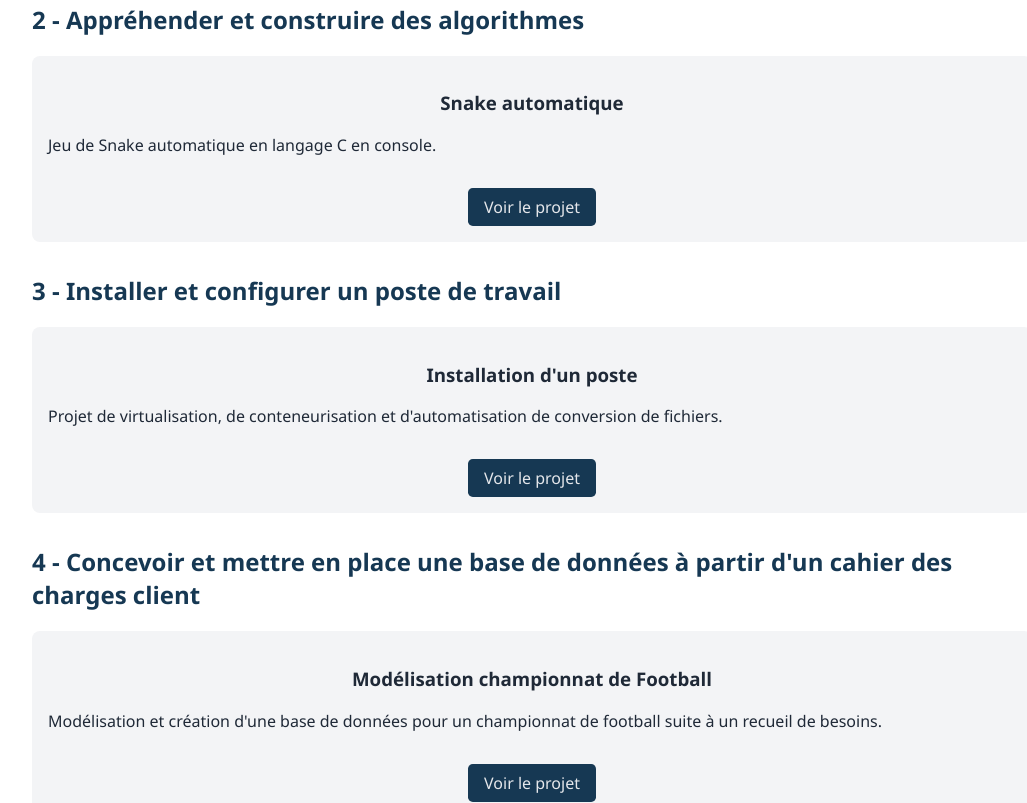
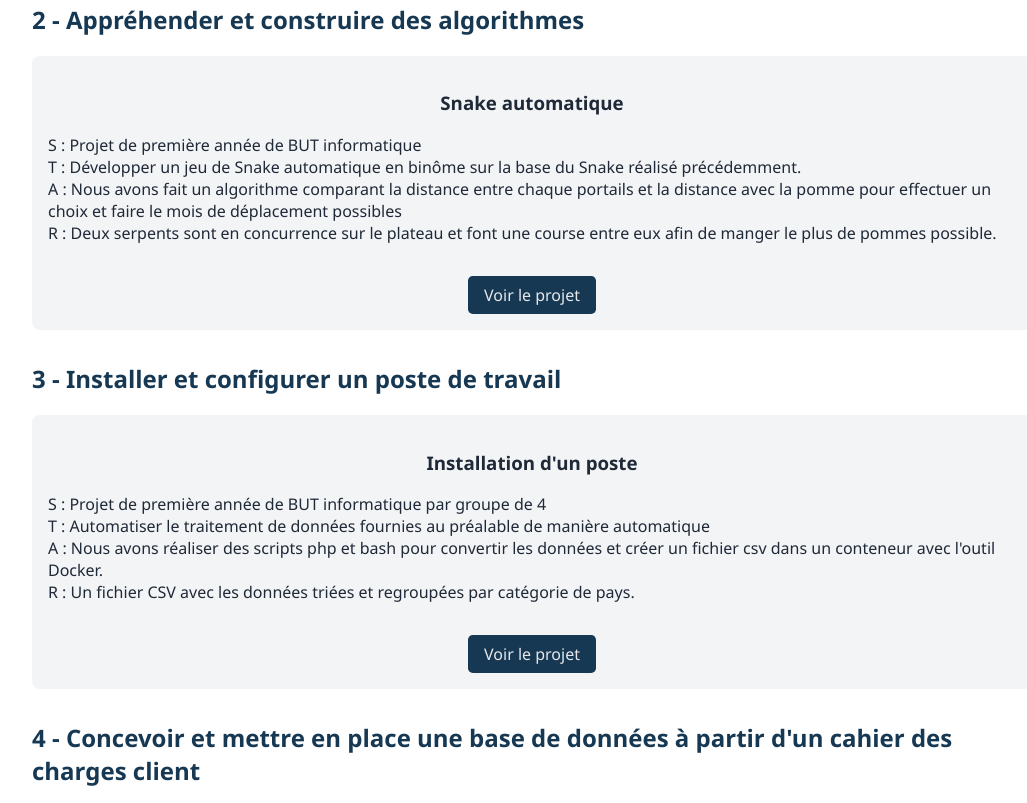
Before and after one commit to Titouangrn/Titouangrn.portfolio.github.io, a plain HTML site: page competence.html in a window 1280 px wide. Shown: the part 615-1418 px from the top of the page, without its empty margins (108-1135 px from the left). Drawn offline with Linux system fonts and the light colour scheme.

Commit message:
ajout du star SAE Docker

```diff
--- a/competence.html
+++ b/competence.html
@@ -28,8 +28,7 @@
       <h2>1 - Développer une application simple</h2>
       <div>
         <h3>Jeu de Snake</h3>
-        <p>Jeu de Snake en langage C en console.
-
+        <p>
           S : Projet de première année de BUT informatique
             <br>
           T : L'objectif était de développer un jeu de snake en console en C étape par étape avec un cahier des charges évoluant au fil des semaines
@@ -48,7 +47,16 @@
       <h2>2 - Appréhender et construire des algorithmes</h2>
       <div>
         <h3>Snake automatique</h3>
-        <p>Jeu de Snake automatique en langage C en console.</p>
+        <p>
+          S : Projet de première année de BUT informatique
+            <br>
+          T : Développer un jeu de Snake automatique en binôme sur la base du Snake réalisé précédemment.
+            <br>
+          A : Nous avons fait un algorithme comparant la distance entre chaque portails et la distance avec la pomme pour effectuer un
+          choix et faire le mois de déplacement possibles
+            <br>
+          R : Deux serpents sont en concurrence sur le plateau et font une course entre eux afin de manger le plus de pommes possible.
+        </p>
         <a class="button" href="https://github.com/Titouangrn/Snake_automatique" target="_blank">Voir le projet</a>
       </div>
     </div>
@@ -58,7 +66,16 @@
       <h2>3 - Installer et configurer un poste de travail</h2>
       <div>
         <h3>Installation d'un poste</h3>
-        <p>Projet de virtualisation, de conteneurisation et d'automatisation de conversion de fichiers.</p>
+         <p>
+          S : Projet de première année de BUT informatique par groupe de 4
+            <br>
+          T : Automatiser le traitement de données fournies au préalable de manière automatique
+            <br>
+          A : Nous avons réaliser des scripts php et bash pour convertir les données et créer un fichier csv dans un
+            conteneur avec l'outil Docker.
+            <br>
+          R : Un fichier CSV avec les données triées et regroupées par catégorie de pays.
+        </p>
         <a class="button" href="https://github.com/Titouangrn/1.03_installation_poste" target="_blank">Voir le projet</a>
       </div>
     </div>
```
Lines whose indentation alone changed are shown as unchanged.
